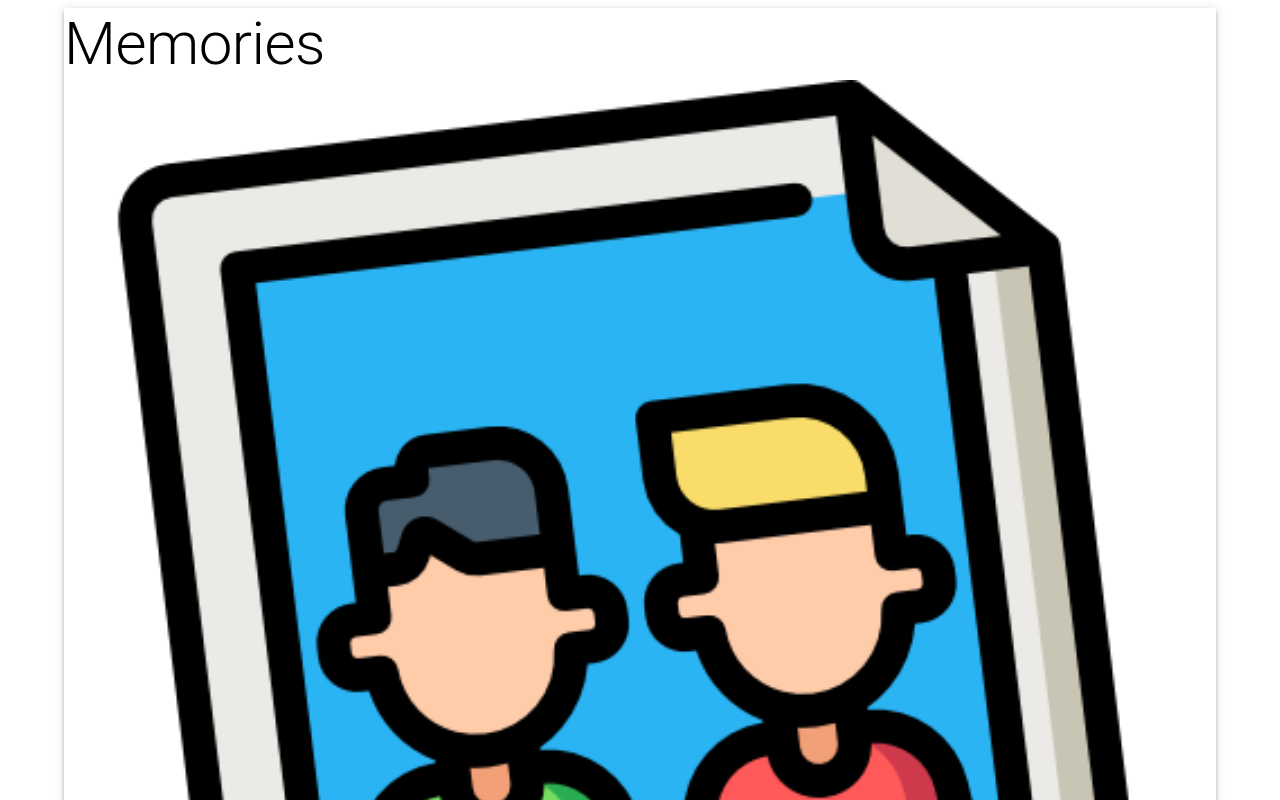
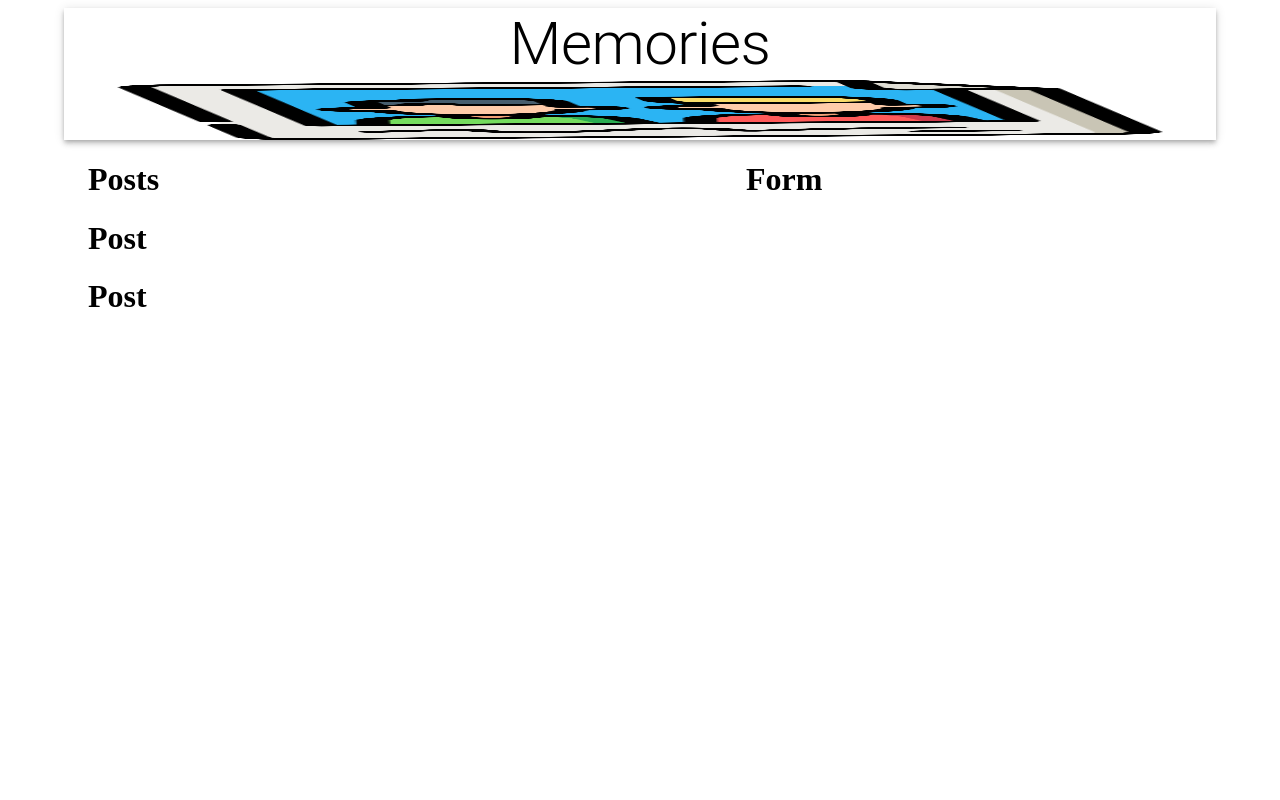
Before and after one commit to MaxHuang2037/Memories, a React (Create React App) app in the folder client/: page / in a window 1280 px wide. Shown: the top 800 px of the page. Built offline with nearby package versions, Linux system fonts and the light colour scheme.

Commit message:
need to change stying and learn redux

```diff
--- a/client/src/App.js
+++ b/client/src/App.js
@@ -1,14 +1,28 @@
 import React from 'react'
 import { Container, AppBar, Typography, Grow, Grid} from '@mui/material'
 import memories from './components/images/memories.png'
+import Posts from "./components/Posts/Posts"
+import Form from "./components/Forms/Form"
 
 const App = () => {
     return(
         <Container maxWidth="lg">
             <AppBar position="static" color="inherit">
-                <Typography variant="h2" aligh="center">Memories</Typography>
-                <img src={memories} alt="memories"></img>
+                <Typography variant="h2" align="center">Memories</Typography>
+                <img src={memories} alt="memories" height="60"></img>
             </AppBar>
+            <Grow in>
+                <Container>
+                    <Grid container justify="space-between" alignItems="stretch" spacing={3}>
+                        <Grid item xs={12} sm={7}>
+                            <Posts></Posts>
+                        </Grid>
+                        <Grid item xs={12} sm={4}>
+                            <Form></Form>
+                        </Grid>
+                    </Grid>
+                </Container>
+            </Grow>
         </Container>
     )
 }
--- /dev/null
+++ b/client/src/api/index.js
@@ -0,0 +1,5 @@
+import axios from 'axios'
+
+const url = "http://localhost:5000/posts"
+
+export const fetchPosts = () => axios.get(url);
--- a/client/src/components/Forms/Form.js
+++ b/client/src/components/Forms/Form.js
@@ -0,0 +1,7 @@
+const Form = () => {
+    return(
+        <h1>Form</h1>
+    )
+}
+
+export default Form
--- a/client/src/components/Posts/Post/Post.js
+++ b/client/src/components/Posts/Post/Post.js
@@ -0,0 +1,7 @@
+const Post = () => {
+    return(
+        <h1>Post</h1>
+    )
+}
+
+export default Post
--- /dev/null
+++ b/client/src/components/Posts/Posts.js
@@ -0,0 +1,13 @@
+import Post from "./Post/Post"
+
+const Posts = () => {
+    return(
+        <>
+        <h1>Posts</h1>
+            <Post></Post>
+            <Post></Post>
+        </>
+    )
+}
+
+export default Posts
--- a/client/src/index.js
+++ b/client/src/index.js
@@ -1,5 +1,8 @@
 import react from 'react'
 import ReactDom from 'react-dom'
+import {Provider} from 'react-redux'
+import {configureStore, applyMiddleware, compose} from "redux"
+import thunk from 'redux-thunk'
 
 import App from './App'
 
```
Also changed, not shown: client/src/actions/posts.js (added), client/src/reducers/index.js (added), client/src/reducers/posts.js (added).
